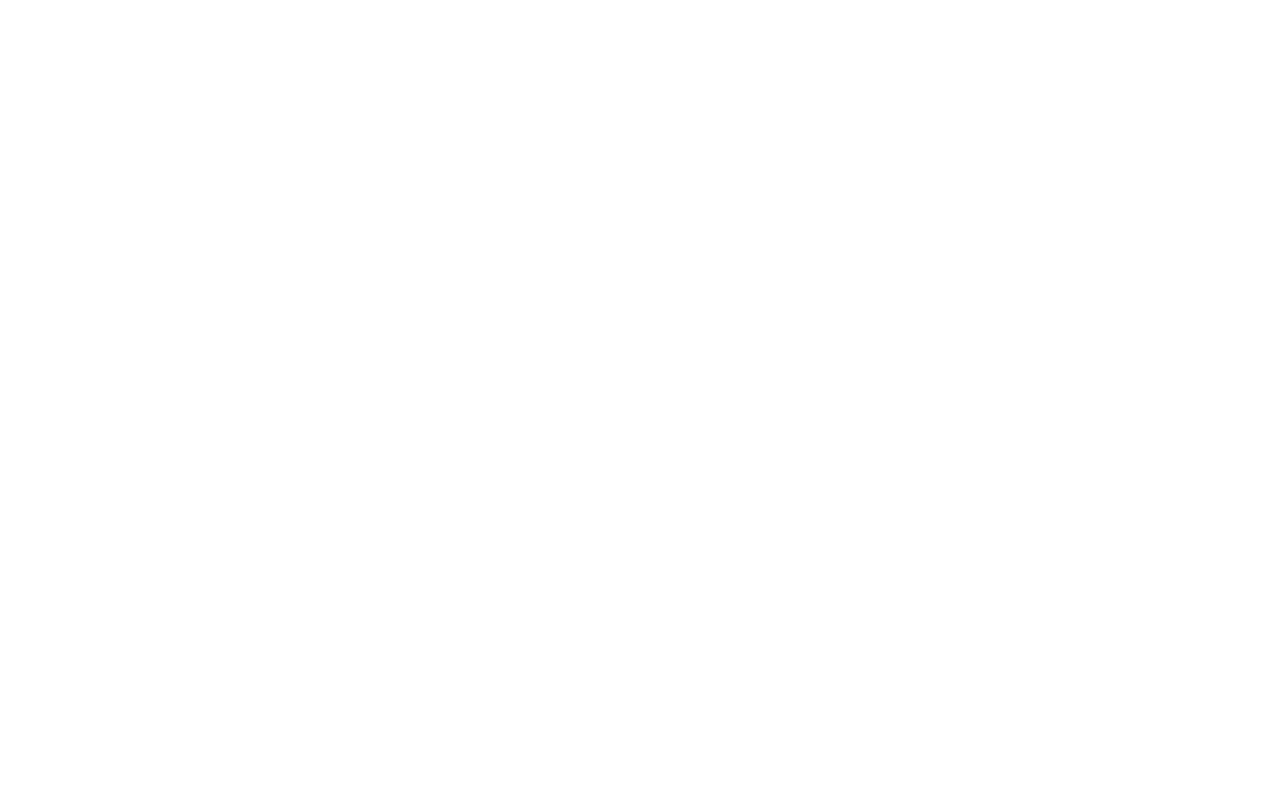
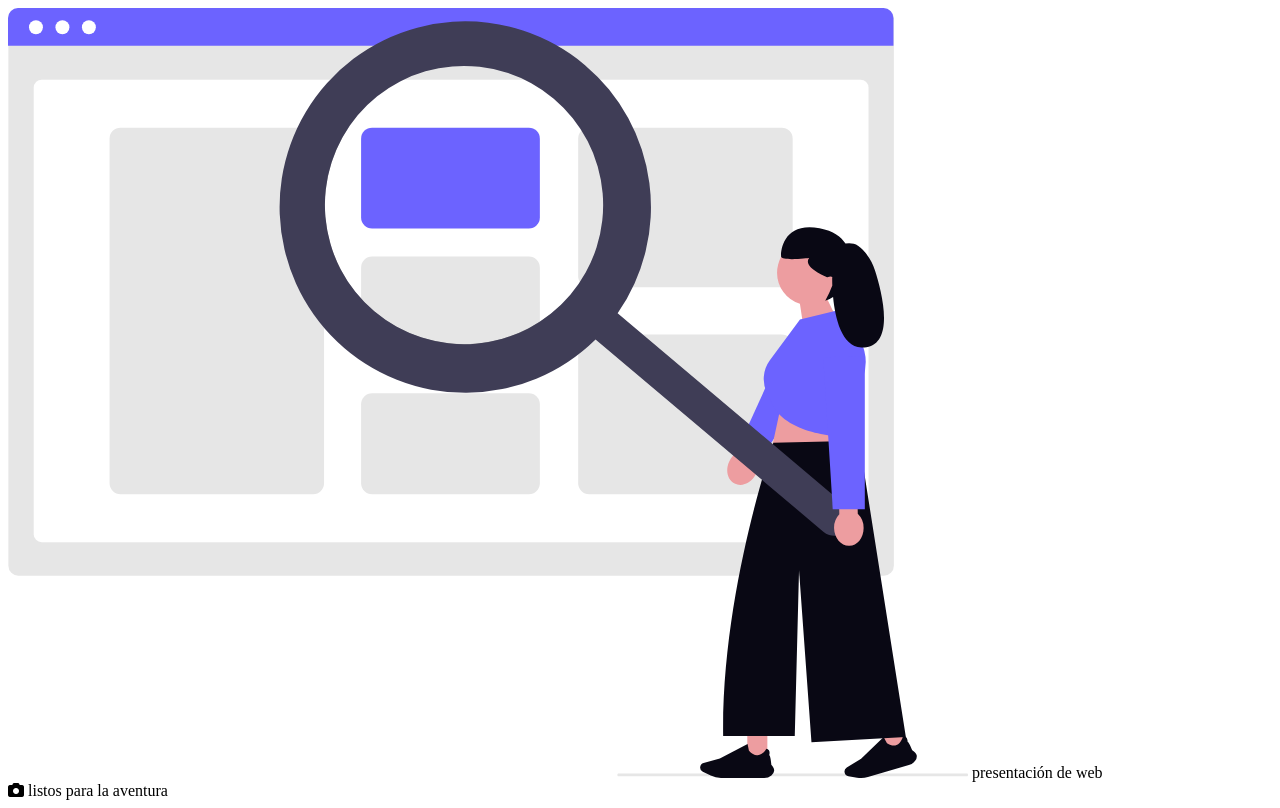
Before and after one commit to angelrt-alt/MiprimerRepositorio, a plain HTML site: page index.html in a window 1280 px wide. Drawn offline with Linux system fonts and the light colour scheme.

Commit message:
se agrego una imagen y se crea el proyecto

```diff
--- a/index.html
+++ b/index.html
@@ -6,6 +6,13 @@
     <title>Document</title>
 </head>
 <body>
+    <img src="./img/imagen1.svg" alt=""> presentación de web
 
+    <div>
+        <i class="fa-solid fa-camera"></i>
+        listos para la aventura
+    </div>
+
+    <script src="https://kit.fontawesome.com/123225b8c3.js" crossorigin="anonymous"></script>
 </body>
 </html>
```
